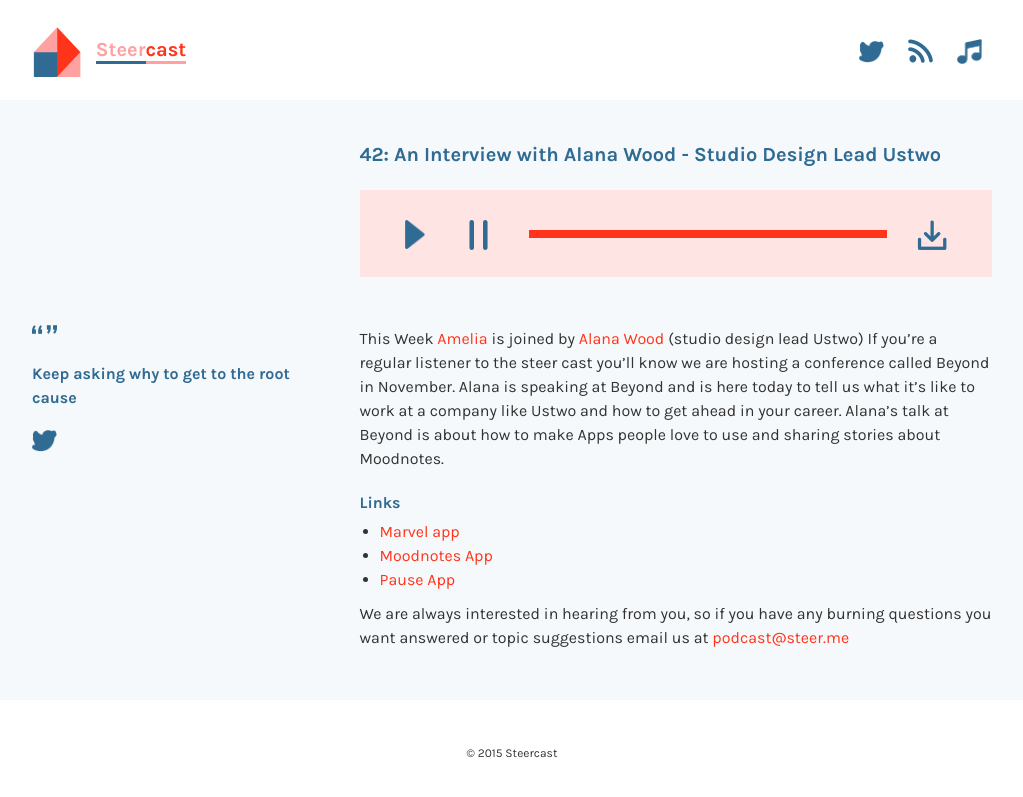
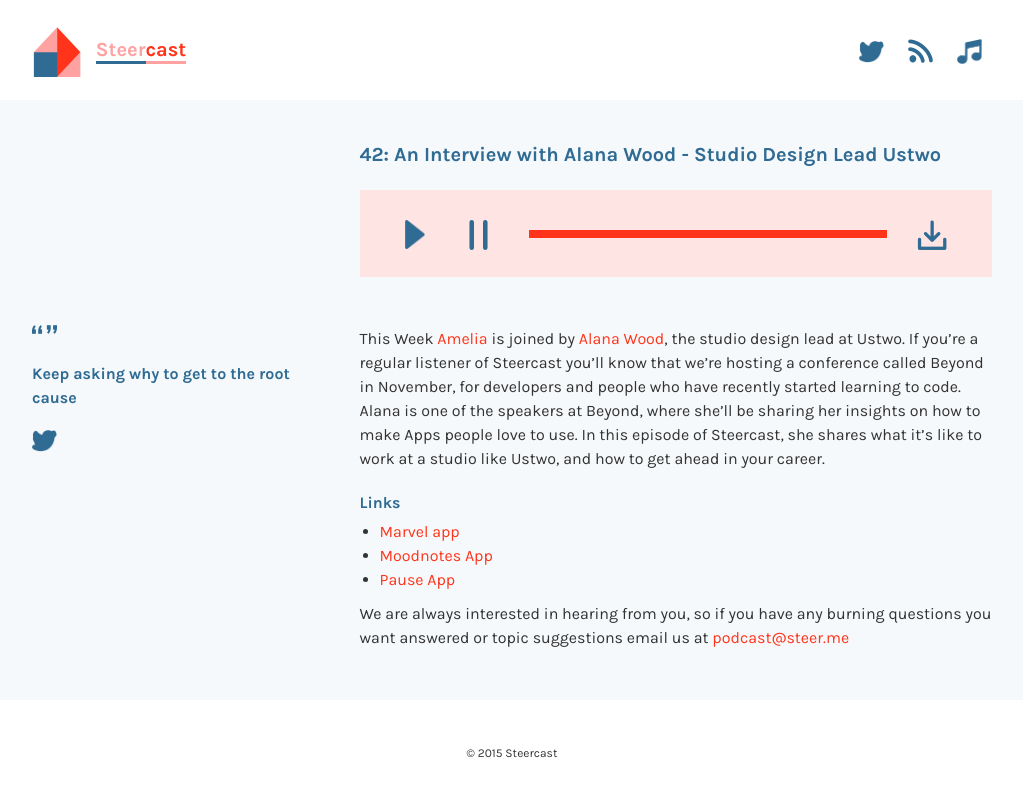
Before and after one commit to vivienney/podcast, a Jekyll site: the page built from _episodes/42.markdown, in a window 1280 px wide. Shown: the top 797 px of the page, without its empty margins (128-1151 px from the left). Built offline with Jekyll 4.4.1, drawn with Linux system fonts in a browser that asks for light colours.

Commit message:
Update 42.markdown

```diff
--- a/_episodes/42.markdown
+++ b/_episodes/42.markdown
@@ -12,7 +12,7 @@
 
 # The main content cant be more than 4,000 characters
 ---
-This Week [Amelia](@ameliahumfress) is joined by [Alana Wood](@missalanawood) (studio design lead Ustwo) If you’re a regular listener to the steer cast you’ll know we are hosting a conference called Beyond in November. Alana is speaking at Beyond and is here today to tell us what it’s like to work at a company like Ustwo and how to get ahead in your career. Alana’s talk at Beyond is about how to make Apps people love to use and sharing stories about Moodnotes.
+This Week [Amelia](@ameliahumfress) is joined by [Alana Wood](@missalanawood), the studio design lead at Ustwo. If you’re a regular listener of Steercast you’ll know that we're hosting a conference called Beyond in November, for developers and people who have recently started learning to code. Alana is one of the speakers at Beyond, where she'll be sharing her insights on how to make Apps people love to use. In this episode of Steercast, she shares what it’s like to work at a studio like Ustwo, and how to get ahead in your career.
 
 #### Links
 - [Marvel app](https://marvelapp.com/)
```
